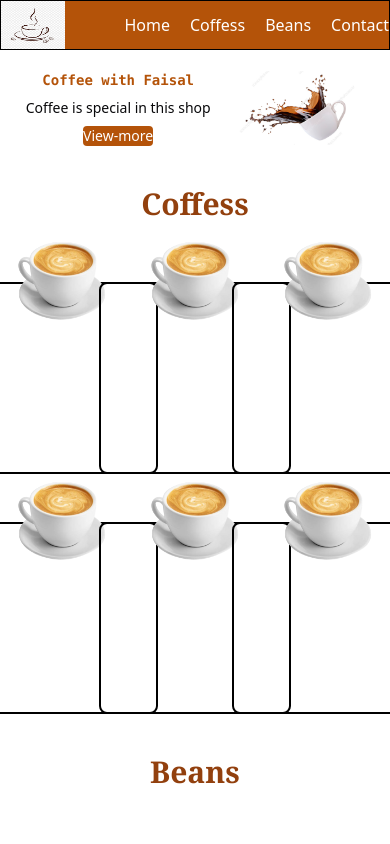
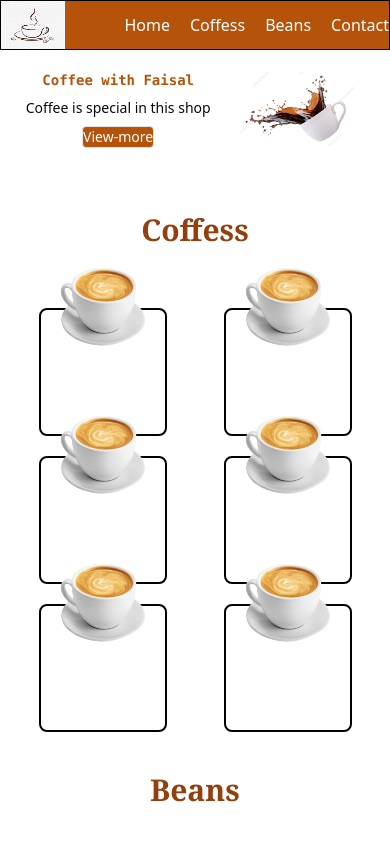
Before and after one commit to Faisal-akra/coffee-shop-, a React (Vite) app: page / in a window 390 px wide. Shown: the top 844 px of the page. Built offline with nearby package versions, Linux system fonts and the light colour scheme.

Commit message:
coffes sec is responsive now

```diff
--- a/src/myComponents/About.jsx
+++ b/src/myComponents/About.jsx
@@ -1,25 +1,30 @@
-import cup from '../assets/about/cup.png'
+import cup from "../assets/about/cup.png";
 
 const About = () => {
-  return(
-    <div className=" mt-5 lg:mt-0 flex justify-evenly  items-center mb-10">
+  return (
+    <>
+      <div className=" mt-5 lg:mt-10 flex justify-evenly  items-center mb-16  ">
+        <div className="  text-3xl  flex flex-col justify-center items-center  gap-2">
+          <h1 className="text-sm  md:text-lg  lg:text-3xl   font-extrabold text-amber-700 font-mono ">
+            Coffee with Faisal
+          </h1>
+          <h2 className="text-sm md:text-lg lg:text-3xl lg:text-center">
+            Coffee is special in this shop
+          </h2>
+          <button className="text-sm md:text-lg lg:text-3xl   border bg-amber-700 rounded-sm text-white ">
+            View-more
+          </button>
+        </div>
 
-    <div className="  text-3xl  flex flex-col justify-center items-center  gap-2">
-      <h1 className='text-sm  sm:text-2xl md:text-2xl xlg:text-3xl  font-extrabold text-amber-700 font-mono ' >Coffee with Faisal</h1>
-      <h2 className='text-sm md:text-lg'>Coffee is special in this shop</h2>
-      <button className='text-sm sm:border bg-amber-700 rounded-sm text-white '>View-more</button>
-    </div>
-
-
-    <div className="">
-    <img src={cup} alt="cup" className='w-32 sm:w-40 lg:w-72 xlg:w-[500px]' />
-    </div>
-
-
-
-
-
-    </div>
-  )
-}
+        <div className="">
+          <img
+            src={cup}
+            alt="cup"
+            className="w-32 sm:w-40 lg:w-[60%] 2xl:w-[100%]"
+          />
+        </div>
+      </div>
+    </>
+  );
+};
 export default About;
--- a/src/myComponents/Coffees.jsx
+++ b/src/myComponents/Coffees.jsx
@@ -4,34 +4,34 @@ import cup from "../assets/Coffees/cup.png";
 export const Coffes = () => {
   return (
     <>
-    <div className="  p-5  grid grid-cols-3 grid-rows-2  justify-items-center gap-12 relative  bg-no-repeat bg-cover bg-center "
+    <div className=" grid grid-cols-2 gap-5  md:grid md:grid-cols-3 grid-rows-2  justify-items-center md:gap-12 relative  bg-no-repeat bg-cover bg-center p-5 "
     // style={{backgroundImage: `url(${drink})`, filter: 'opacity(0.5)' }}
 
     >
 
 
-      <div className=" border-black w-48 h-48  flex justify-center  relative  items-center rounded-lg border-r-5 border-2 ">
+      <div className=" w-32 h-32  md:w-48 md:h-48  flex justify-center  relative  items-center rounded-lg border-r-5 border-2 border-black ">
         <img src={cup} alt="" className="w-32 h-32   absolute top-[-65px] rounded-full"  />
       </div>
 
 
-      <div className=" border-black w-48 h-48   flex justify-center  relative  items-center rounded-lg border-r-5 border-2 ">
+      <div className=" w-32 h-32  md:w-48 md:h-48   flex justify-center  relative  items-center rounded-lg border-r-5 border-2 border-black">
         <img src={cup} alt="" className="w-32 h-32   absolute top-[-65px] rounded-full"  />
       </div>
 
-      <div className=" border-black w-48 h-48   flex justify-center  relative  items-center rounded-lg border-r-5 border-2 ">
+      <div className=" w-32 h-32  md:w-48 md:h-48   flex justify-center  relative  items-center rounded-lg border-r-5 border-2 border-black ">
         <img src={cup} alt="" className="w-32 h-32   absolute top-[-65px] rounded-full"  />
       </div>
 
-      <div className=" border-black w-48 h-48   flex justify-center  relative  items-center rounded-lg border-r-5 border-2 ">
+      <div className=" w-32 h-32 md:w-48 md:h-48   flex justify-center  relative  items-center rounded-lg border-r-5 border-2  border-black">
         <img src={cup} alt="" className="w-32 h-32   absolute top-[-65px] rounded-full"  />
       </div>
 
-      <div className=" border-black w-48 h-48   flex justify-center  relative  items-center rounded-lg border-r-5 border-2 ">
+      <div className=" w-32 h-32  md:w-48 md:h-48   flex justify-center  relative  items-center rounded-lg border-r-5 border-2 border-black">
         <img src={cup} alt="" className="w-32 h-32   absolute top-[-65px] rounded-full"  />
       </div>
 
-      <div className=" border-black w-48 h-48   flex justify-center  relative  items-center rounded-lg border-r-5 border-2 ">
+      <div className=" w-32 h-32  md:w-48 md:h-48   flex justify-center  relative  items-center rounded-lg border-r-5 border-2 border-black">
         <img src={cup} alt="" className="w-32 h-32   absolute top-[-65px] rounded-full"  />
       </div>
 
```
